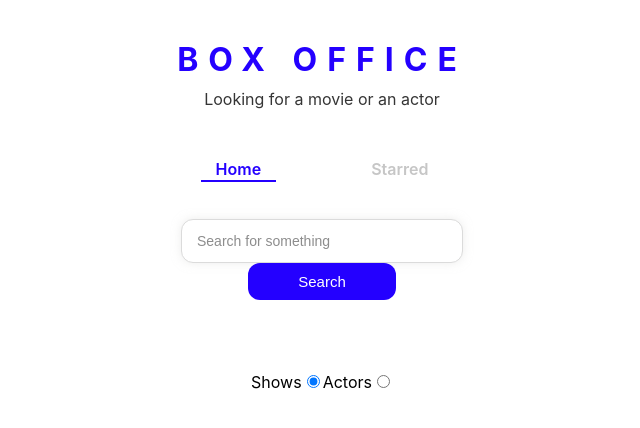
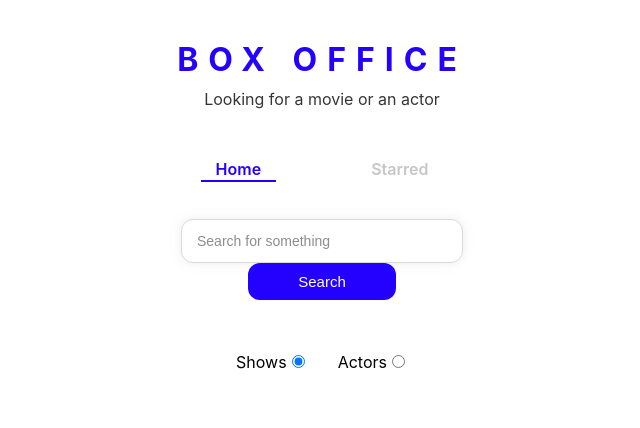
Before and after one commit to AbhishekKumar2233/Box-Office-reactapp, a React (Create React App) app: page / in a window 1280 px wide. Shown: the top 428 px of the page, without its empty margins (318-958 px from the left). Built offline with nearby package versions, Linux system fonts and the light colour scheme.

Commit message:
Radio button Input added

```diff
--- a/src/Pages/Home.jsx
+++ b/src/Pages/Home.jsx
@@ -99,7 +99,8 @@ export default function Home() {
         </button>
       </SearchButtonWrapper>
 
-      <br />
+      <RadioInputWrapper>
+        <div>
           <label htmlFor="shows-search">
             Shows
             <input
@@ -110,6 +111,8 @@ export default function Home() {
               onChange={onRadiochange}
             />
           </label>
+        </div>
+        <div>
           <label htmlFor="actors-search">
             Actors
             <input
@@ -120,6 +123,8 @@ export default function Home() {
               onChange={onRadiochange}
             />
           </label>
+        </div>
+      </RadioInputWrapper>
       {renderResult()}
     </MainPageLayout>
   );
```
Lines whose indentation alone changed are shown as unchanged.
